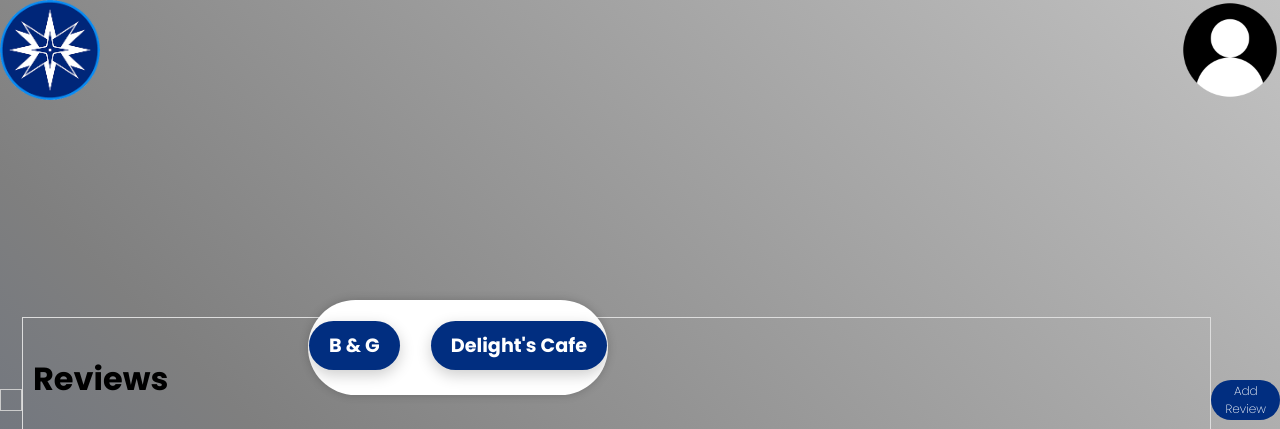
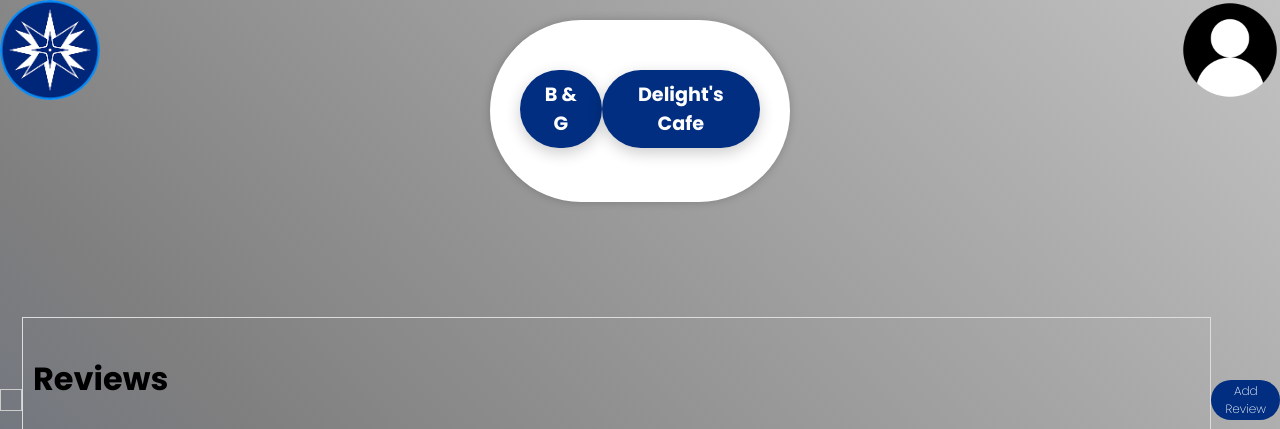
Before and after one commit to JackJack7890/MoraviYum_Food_Review_Website, a Flask app: page /review in a window 1280 px wide. Shown: the top 429 px of the page. Run offline with Flask 3, Linux system fonts and the light colour scheme; the visitor is signed in with stand-in values (Sample User, id 1); data that the repository does not hold is empty.

Commit message:
few more styling changes

```diff
--- a/static/review_style.css
+++ b/static/review_style.css
@@ -268,12 +268,13 @@ button:hover {
 }
 
 #dropdown_panel {
-  position: absolute; /* or fixed if you want it relative to the viewport */
-  top: 35%;
-  right: 5%;
+  position: fixed; /* or fixed if you want it relative to the viewport */
+  top: 0;
+  left: 50%;
+  right: 50%;
   transform: translateX(-50%);
   width: 300px;
-  padding: 1px;
+  padding: 30px;
   font-size: 14px;
   z-index: 1000;
 }
```
